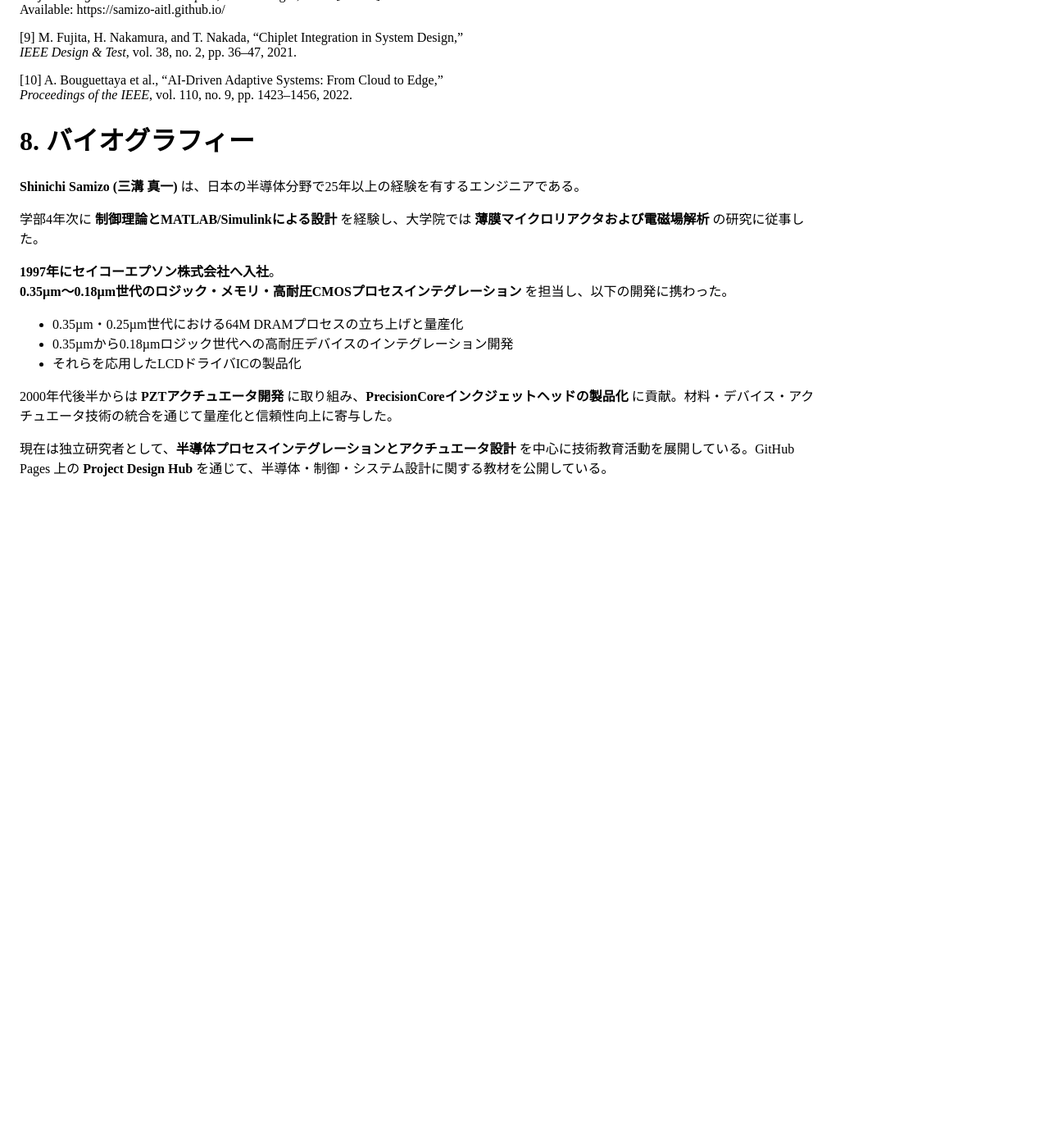
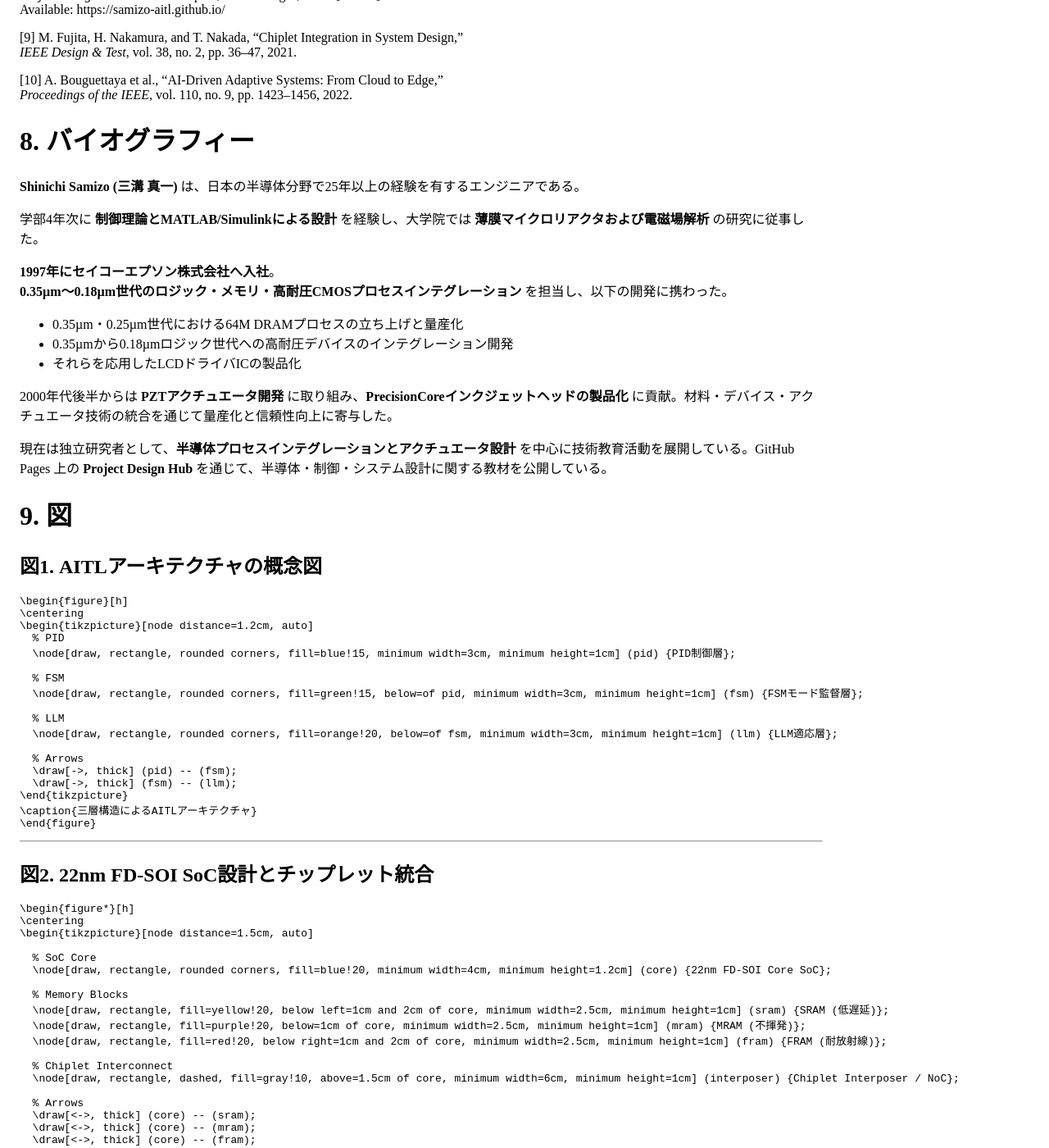
Before and after one commit to Samizo-AITL/AITL-H, a Jekyll site: the page built from PoC/space/paper/total.md, in a window 1280 px wide and 1400 px high, scrolled down 8173 px. Shown: the whole window at 82% size. Built offline with Jekyll 4.4.1, drawn with Linux system fonts in a browser that asks for light colours; our own code applies the rules of GitHub Pages for plain Markdown files; before the commit the page ends 8803 px from its top, so only the background shows below that; some of the changed text lies outside the part shown.

Commit message:
Update total.md

````diff
--- a/PoC/space/paper/total.md
+++ b/PoC/space/paper/total.md
@@ -375,3 +375,82 @@
 2000年代後半からは **PZTアクチュエータ開発** に取り組み、**PrecisionCoreインクジェットヘッドの製品化** に貢献。材料・デバイス・アクチュエータ技術の統合を通じて量産化と信頼性向上に寄与した。
 
 現在は独立研究者として、**半導体プロセスインテグレーションとアクチュエータ設計** を中心に技術教育活動を展開している。GitHub Pages 上の **Project Design Hub** を通じて、半導体・制御・システム設計に関する教材を公開している。
+
+# 9. 図
+
+## 図1. AITLアーキテクチャの概念図
+```tikz
+\begin{figure}[h]
+\centering
+\begin{tikzpicture}[node distance=1.2cm, auto]
+  % PID
+  \node[draw, rectangle, rounded corners, fill=blue!15, minimum width=3cm, minimum height=1cm] (pid) {PID制御層};
+
+  % FSM
+  \node[draw, rectangle, rounded corners, fill=green!15, below=of pid, minimum width=3cm, minimum height=1cm] (fsm) {FSMモード監督層};
+
+  % LLM
+  \node[draw, rectangle, rounded corners, fill=orange!20, below=of fsm, minimum width=3cm, minimum height=1cm] (llm) {LLM適応層};
+
+  % Arrows
+  \draw[->, thick] (pid) -- (fsm);
+  \draw[->, thick] (fsm) -- (llm);
+\end{tikzpicture}
+\caption{三層構造によるAITLアーキテクチャ}
+\end{figure}
+```
+
+---
+
+## 図2. 22nm FD-SOI SoC設計とチップレット統合
+```tikz
+\begin{figure*}[h]
+\centering
+\begin{tikzpicture}[node distance=1.5cm, auto]
+
+  % SoC Core
+  \node[draw, rectangle, rounded corners, fill=blue!20, minimum width=4cm, minimum height=1.2cm] (core) {22nm FD-SOI Core SoC};
+
+  % Memory Blocks
+  \node[draw, rectangle, fill=yellow!20, below left=1cm and 2cm of core, minimum width=2.5cm, minimum height=1cm] (sram) {SRAM (低遅延)};
+  \node[draw, rectangle, fill=purple!20, below=1cm of core, minimum width=2.5cm, minimum height=1cm] (mram) {MRAM (不揮発)};
+  \node[draw, rectangle, fill=red!20, below right=1cm and 2cm of core, minimum width=2.5cm, minimum height=1cm] (fram) {FRAM (耐放射線)};
+
+  % Chiplet Interconnect
+  \node[draw, rectangle, dashed, fill=gray!10, above=1.5cm of core, minimum width=6cm, minimum height=1cm] (interposer) {Chiplet Interposer / NoC};
+
+  % Arrows
+  \draw[<->, thick] (core) -- (sram);
+  \draw[<->, thick] (core) -- (mram);
+  \draw[<->, thick] (core) -- (fram);
+  \draw[<->, thick] (core) -- (interposer);
+
+\end{tikzpicture}
+\caption{22nm FD-SOIベースSoCとチップレット統合アーキテクチャ}
+\end{figure*}
+```
+
+---
+
+## 図3. H∞多次元制御による外乱抑制
+```tikz
+\begin{figure}[h]
+\centering
+\begin{tikzpicture}[scale=1.0, node distance=1.5cm, auto]
+  % Plant
+  \node[draw, rectangle, fill=green!15, minimum width=2.8cm, minimum height=1cm] (plant) {対象システム};
+
+  % Controller
+  \node[draw, rectangle, fill=blue!15, left=3cm of plant, minimum width=2.8cm, minimum height=1cm] (controller) {H∞ 多次元制御器};
+
+  % Disturbance
+  \node[draw, circle, fill=red!20, above=1.5cm of plant] (disturbance) {外乱};
+
+  % Arrows
+  \draw[->, thick] (controller) -- (plant) node[midway, above] {制御入力};
+  \draw[->, thick] (disturbance) -- (plant);
+  \draw[->, thick] (plant.east) -- ++(1.5,0) node[right] {出力応答};
+\end{tikzpicture}
+\caption{H∞多次元制御による外乱抑制の概念図}
+\end{figure}
+```
````
